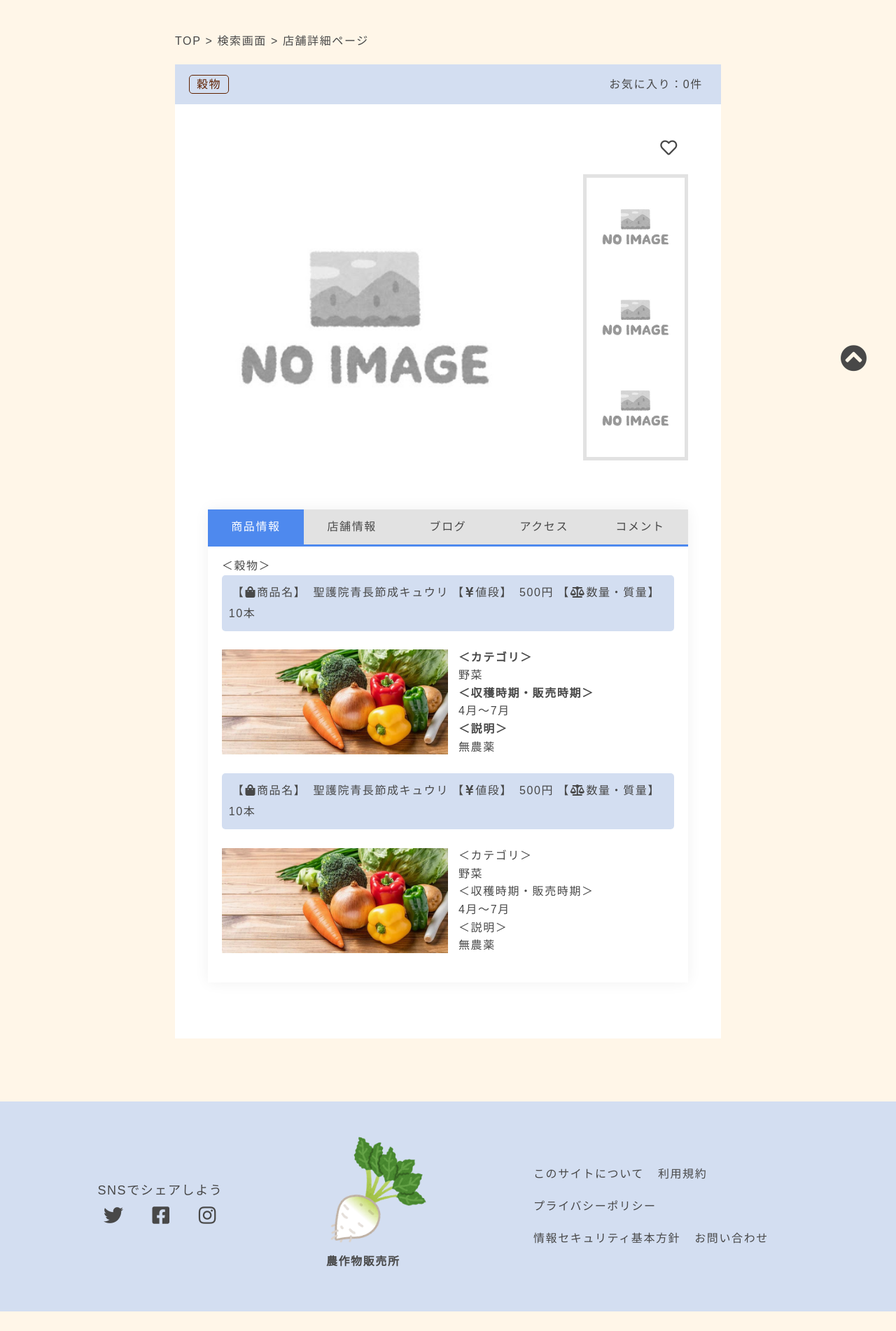
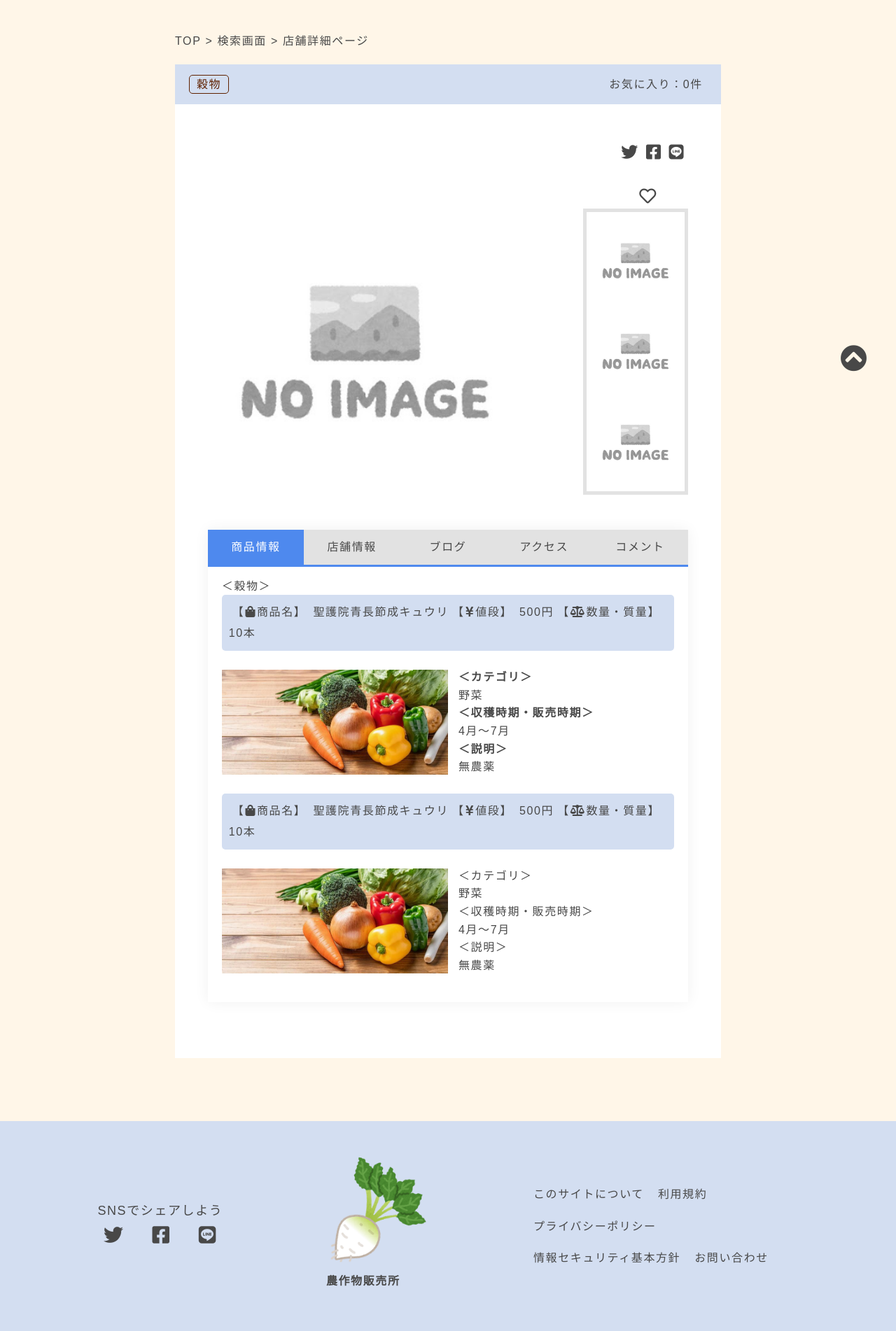
Before and after one commit to Hiroshii-m/farm-site, a PHP site: page /single.php in a window 1280 px wide. Shown: the part 206-2108 px from the top of the page at 70% size. Before the commit the page ends 2080 px from the top, so only its background shows below. Run offline with PHP 8.4, Linux system fonts and the light colour scheme; data that the repository does not hold is empty; some libraries are stand-ins or nearby versions.

Commit message:
single.phpのメイン・サブ画像の切替機能とSNSシェア機能

```diff
--- a/css/style.css
+++ b/css/style.css
@@ -933,14 +933,13 @@ i {
 .c-submission__icon {
   font-size: 24px;
   cursor: pointer;
-  margin-right: 20px;
+  margin: 10px 40px 0 0;
   position: relative;
+  right: 30px;
 }
 @media screen and (max-width: 414px) {
   .c-submission__icon {
-    position: absolute;
-    top: 10px;
-    right: 30px;
+    margin: 10px 0 0 0;
   }
 }
 .c-submission__fav {
@@ -1426,6 +1425,20 @@ i {
     font-size: 24px;
   }
 }
+@media screen and (max-width: 414px) {
+  .p-article__shopName {
+    max-width: 260px;
+  }
+}
+.p-article__sns {
+  display: flex;
+  justify-content: flex-end;
+  margin-bottom: 20px;
+}
+.p-article__fab {
+  font-size: 24px;
+  margin: 0 5px;
+}
 .p-article__icon {
   font-size: 24px;
   margin-top: 20px;
@@ -1437,6 +1450,7 @@ i {
 .p-article__caption {
   width: 68%;
   max-width: 450px;
+  height: 300px;
 }
 @media screen and (max-width: 768px) {
   .p-article__caption {
@@ -1458,6 +1472,7 @@ i {
 .p-article__img {
   width: 120px;
   margin: 10px 0;
+  cursor: pointer;
 }
 @media screen and (max-width: 768px) {
   .p-article__img {
--- a/footer.php
+++ b/footer.php
@@ -8,13 +8,13 @@
                 <p class="c-footer__text">SNSでシェアしよう</p>
                 <ul class="c-footer__sns u-flex">
                     <li class="c-footer__icon">
-                        <a href=""><i class="fab fa-twitter"></i></a>
+                        <a href="https://twitter.com/intent/tweet?text=「農産物販売所」&url=「<?= (isset($_SERVER['HTTPS'])) ? 'https://' : 'http://'; ?><?= $_SERVER['HTTP_HOST'].$_SERVER['REQUEST_URI']; ?>」&related=「ツイッターアカウント名」" target="_blank" rel="nofollow"><i class="fab fa-twitter"></i></a>
                     </li>
                     <li class="c-footer__icon">
-                        <a href=""><i class="fab fa-facebook-square"></i></a>
+                        <a href="http://www.facebook.com/share.php?u=<?= (isset($_SERVER['HTTPS'])) ? 'https://' : 'http://'; ?><?= $_SERVER['HTTP_HOST'].$_SERVER['REQUEST_URI']; ?>" ><i class="fab fa-facebook-square"></i></a>
                     </li>
                     <li class="c-footer__icon">
-                        <a href=""><i class="fab fa-instagram"></i></a>
+                        <a href="http://line.me/R/msg/text/?「農産物販売所」「<?= (isset($_SERVER['HTTPS'])) ? 'https://' : 'http://'; ?><?= $_SERVER['HTTP_HOST'].$_SERVER['REQUEST_URI']; ?>」" target="_blank" rel="nofollow"><i class="fab fa-line"></i></a>
                     </li>
                 </ul>
             </div>
--- a/scss/style.scss
+++ b/scss/style.scss
@@ -177,12 +177,11 @@
     &__icon {
         font-size: $font-size_xl;
         cursor: pointer;
-        margin-right: 20px;
+        margin: $space_m $space_3l 0 0;
         position: relative;
+        right: 30px;
         @include mq(sm) {
-            position: absolute;
-            top: 10px;
-            right: 30px;
+            margin: $space_m 0 0 0;
         }
     }
     &__fav {
@@ -538,6 +537,18 @@
         @include mq(md) {
             font-size: $font-size_xl;
         }
+        @include mq(sm) {
+            max-width: 260px;
+        }
+    }
+    &__sns {
+        display: flex;
+        justify-content: flex-end;
+        margin-bottom: $space_xl;
+    }
+    &__fab {
+        font-size: $font-size_xl;
+        margin: 0 $space_s;
     }
     &__icon {
         font-size: $font-size_xl;
@@ -551,6 +562,7 @@
     &__caption {
         width: 68%;
         max-width: 450px;
+        height: 300px;
         @include mq(md) {
             width: 100%;
             margin: 0 auto;
@@ -568,6 +580,7 @@
     &__img {
         width: 120px;
         margin: $space_m 0;
+        cursor: pointer;
         @include mq(md) {
             margin: $space_m;
             width: calc(33.3% - 20px);
--- a/single.php
+++ b/single.php
@@ -134,23 +134,26 @@ include_once('head.php');
                             </div>
                         </div>
                         <div class="p-article__inner">
+                            <div class="p-article__sns">
+                                <a class="p-article__fab" href="https://twitter.com/intent/tweet?text=「<?= sanitize(getFormData('shop_name')); ?>」&url=「<?= (isset($_SERVER['HTTPS'])) ? 'https://' : 'http://'; ?><?= $_SERVER['HTTP_HOST'].$_SERVER['REQUEST_URI']; ?>」" target="_blank" rel="nofollow"><i class="fab fa-twitter"></i></a>
+                                <a class="p-article__fab" href="http://www.facebook.com/share.php?u=<?= (isset($_SERVER['HTTPS'])) ? 'https://' : 'http://'; ?><?= $_SERVER['HTTP_HOST'].$_SERVER['REQUEST_URI']; ?>" ><i class="fab fa-facebook-square"></i></a>
+                                <a class="p-article__fab" href="http://line.me/R/msg/text/?「<?= sanitize(getFormData('shop_name')); ?>」「<?= (isset($_SERVER['HTTPS'])) ? 'https://' : 'http://'; ?><?= $_SERVER['HTTP_HOST'].$_SERVER['REQUEST_URI']; ?>」" target="_blank" rel="nofollow"><i class="fab fa-line"></i></a>
+                            </div>
                             <div class="p-article__head u-flex-between">
                                 <h2 class="p-article__shopName"><?= sanitize(getFormData('shop_name')); ?></h2>
                                 <div class="c-submission__icon">
-                                <div class="c-submission__icon">
-                                <i class="fa-heart c-submission__fav js-click-animation <?= ((!empty($u_id)) && isFavorite(getFormData('id'), $u_id)) ? 'fas is-active' : 'far'; ?>" data-shopid="<?= sanitize(getFormData('id')); ?>"></i>
-                                <i class="fa-heart c-submission__fav2 js-click-animation2 <?= ((!empty($u_id)) && isFavorite(getFormData('id'), $u_id)) ? 'far is-active' : 'fas'; ?>"></i>
+                                    <i class="fa-heart c-submission__fav js-click-animation <?= ((!empty($u_id)) && isFavorite(getFormData('id'), $u_id)) ? 'fas is-active' : 'far'; ?>" data-shopid="<?= sanitize(getFormData('id')); ?>"></i>
+                                    <i class="fa-heart c-submission__fav2 js-click-animation2 <?= ((!empty($u_id)) && isFavorite(getFormData('id'), $u_id)) ? 'far is-active' : 'fas'; ?>"></i>
                                 </div>
-                            </div>
                             </div>
                             <div class="p-article__images">
                                 <div class="p-article__caption">
-                                    <img src="<?= sanitize(showImg(getFormData('shop_img1'))); ?>" alt="">
+                                    <img class="js-main-img" src="<?= sanitize(showImg(getFormData('shop_img1'))); ?>" alt="">
                                 </div>
                                 <div class="p-article__thumnails">
-                                    <div class="p-article__img"><img src="<?= sanitize(showImg(getFormData('shop_img1'))); ?>" alt=""></div>
-                                    <div class="p-article__img"><img src="<?= sanitize(showImg(getFormData('shop_img2'))); ?>" alt=""></div>
-                                    <div class="p-article__img"><img src="<?= sanitize(showImg(getFormData('shop_img3'))); ?>" alt=""></div>
+                                    <div class="p-article__img"><img class="js-sub-img" src="<?= sanitize(showImg(getFormData('shop_img1'))); ?>" alt=""></div>
+                                    <div class="p-article__img"><img class="js-sub-img" src="<?= sanitize(showImg(getFormData('shop_img2'))); ?>" alt=""></div>
+                                    <div class="p-article__img"><img class="js-sub-img" src="<?= sanitize(showImg(getFormData('shop_img3'))); ?>" alt=""></div>
                                 </div>
                             </div>
 
@@ -337,6 +340,5 @@ include_once('head.php');
     <!-- フッター -->
     <?php include_once('footer.php'); ?>
     <script src="js/single.js"></script>
-    <script src="js/app_icon.js"></script>
 </body>
 </html>
```
Also changed, not shown: js/single.js (+25 -12 lines), 3 other files.
